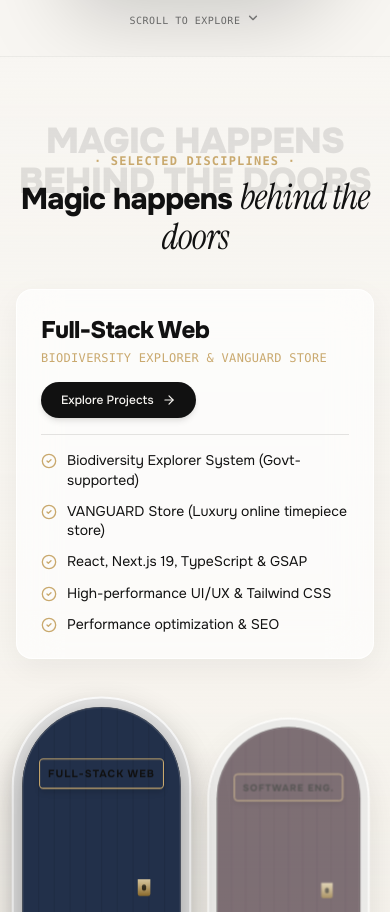
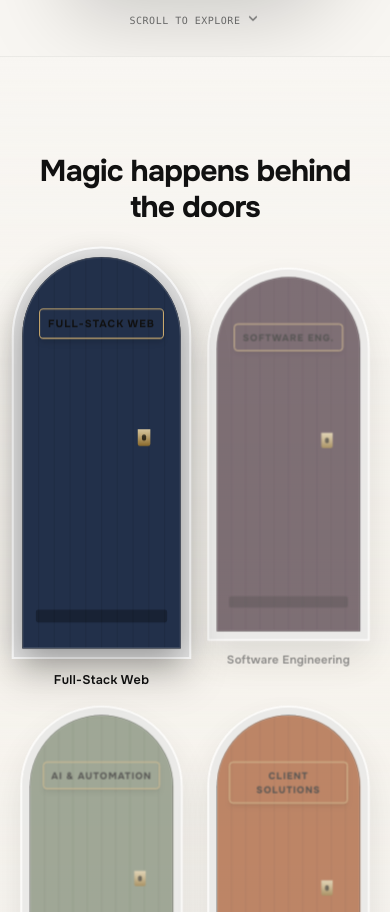
Before and after one commit to meghasajup/Abhinrajp, a React (Vite) app: page / in a window 390 px wide. Shown: the part 1088-2000 px from the top of the page. Built offline with nearby package versions, Linux system fonts and the light colour scheme; a web font is replaced by a local one.

Commit message:
Update name

```diff
--- a/index.html
+++ b/index.html
@@ -4,8 +4,8 @@
     <meta charset="UTF-8" />
     <link rel="icon" type="image/svg+xml" href="/favicon.svg" />
     <meta name="viewport" content="width=device-width, initial-scale=1.0" />
-    <title>Bilal Salmani — Freelance Full-Stack Developer, AI Engineer & Software Architect</title>
-    <meta name="description" content="Bilal Salmani is an independent freelance software engineer and full-stack developer building robust web applications, AI-powered systems, and mobile apps for businesses worldwide." />
+    <title>Abhinraj P — Flutter Developer, UI/UX Developer & App Deployment</title>
+    <meta name="description" content="Abhinraj is an accomplished Flutter Developer and UI/UX Engineer dedicated to building robust, high-performance mobile applications with end-to-end ownership." />
 
     <!-- Google Fonts: Onest, Instrument Serif, Playfair Display, Caveat -->
     <link rel="preconnect" href="https://fonts.googleapis.com" />
--- a/package.json
+++ b/package.json
@@ -1,5 +1,5 @@
 {
-  "name": "bilal-salmani-portfolio",
+  "name": "abhinraj-portfolio",
   "private": true,
   "version": "1.0.0",
   "type": "module",
--- a/src/App.jsx
+++ b/src/App.jsx
@@ -171,7 +171,7 @@ export default function App() {
         >
           <div className="flex flex-col items-center gap-4">
             <span className="font-extrabold text-3xl tracking-tight">
-              Bilal<span className="text-accent">.</span>
+              Abhinraj<span className="text-accent">.</span>
             </span>
             <div className="flex items-center gap-3 font-mono text-xs tracking-widest uppercase text-muted">
               <span className="w-2 h-2 rounded-full bg-accent animate-ping" />
--- a/src/components/BiodiversityCaseStudy.jsx
+++ b/src/components/BiodiversityCaseStudy.jsx
@@ -230,7 +230,7 @@ export default function BiodiversityCaseStudy({ onNavigate, onOpenContact }) {
           onClick={onOpenContact}
           className="inline-flex items-center gap-2 px-6 py-3 rounded-full bg-[#111111] text-[#f8f6f2] dark:bg-[#f8f6f2] dark:text-[#111111] text-xs sm:text-sm font-semibold tracking-wide hover:scale-105 active:scale-95 transition-all shadow-md cursor-pointer"
         >
-          <span>Discuss a Project with Bilal</span>
+          <span>Discuss a Project with Abhinraj</span>
           <ArrowRight className="w-4 h-4" />
         </button>
       </div>
--- a/src/components/ContactPage.jsx
+++ b/src/components/ContactPage.jsx
@@ -17,8 +17,8 @@ export default function ContactPage({ onNavigate }) {
 
   const handleSubmit = (e) => {
     e.preventDefault();
-    const text = `Hi Bilal, my name is ${formData.name || 'Client'}.%0A%0AEmail: ${formData.email}%0APhone: ${formData.phone}%0A%0AProject Scope:%0A${encodeURIComponent(formData.details || "I'd like to talk about a new project.")}`;
-    window.open(`https://wa.me/919897000000?text=${text}`, '_blank');
+    const text = `Hi Abhinraj, my name is ${formData.name || 'Client'}.%0A%0AEmail: ${formData.email}%0APhone: ${formData.phone}%0A%0AProject Scope:%0A${encodeURIComponent(formData.details || "I'd like to talk about a new project.")}`;
+    window.open(`https://wa.me/91000000?text=${text}`, '_blank');
   };
 
   return (
@@ -140,11 +140,11 @@ export default function ContactPage({ onNavigate }) {
               Prefer writing an email directly? Reach out anytime with project specs, RFPs, or contract inquiries.
             </p>
             <a
-              href="mailto:bilalsalmani9897@gmail.com"
+              href="mailto:abhinraj8086@gmail.com"
               className="inline-flex items-center gap-2 px-5 py-2.5 rounded-full bg-black/5 dark:bg-white/5 text-foreground hover:text-accent font-mono text-sm transition-colors border border-black/5 dark:border-white/5"
             >
               <Mail className="w-4 h-4 text-accent" />
-              <span>bilalsalmani9897@gmail.com</span>
+              <span>abhinraj8086@gmail.com</span>
             </a>
           </div>
 
@@ -154,7 +154,7 @@ export default function ContactPage({ onNavigate }) {
             </h3>
             <div className="space-y-3">
               <a
-                href="https://github.com/bilal9897"
+                href="https://github.com/Abhinrajp"
                 target="_blank"
                 rel="noreferrer"
                 className="flex items-center justify-between p-3.5 rounded-2xl bg-black/5 dark:bg-white/5 hover:bg-black/10 dark:hover:bg-white/10 transition-colors text-foreground font-medium text-sm"
@@ -163,11 +163,11 @@ export default function ContactPage({ onNavigate }) {
                   <Github className="w-5 h-5 text-accent" />
                   <span>GitHub</span>
                 </div>
-                <span className="text-xs font-mono text-muted">@bilal9897</span>
+                <span className="text-xs font-mono text-muted">@Abhinrajp</span>
               </a>
 
               <a
-                href="https://www.linkedin.com/in/bilal-salmani-6190ab292/"
+                href="https://www.linkedin.com/in/abhinraj-p/"
                 target="_blank"
                 rel="noreferrer"
                 className="flex items-center justify-between p-3.5 rounded-2xl bg-black/5 dark:bg-white/5 hover:bg-black/10 dark:hover:bg-white/10 transition-colors text-foreground font-medium text-sm"
@@ -176,11 +176,11 @@ export default function ContactPage({ onNavigate }) {
                   <Linkedin className="w-5 h-5 text-accent" />
                   <span>LinkedIn</span>
                 </div>
-                <span className="text-xs font-mono text-muted">in/bilal-salmani</span>
+                <span className="text-xs font-mono text-muted">in/abhinraj</span>
               </a>
 
               <a
-                href="https://www.instagram.com/bilalsalmani.in/"
+                href="https://www.instagram.com/_abhinraj/"
                 target="_blank"
                 rel="noreferrer"
                 className="flex items-center justify-between p-3.5 rounded-2xl bg-black/5 dark:bg-white/5 hover:bg-black/10 dark:hover:bg-white/10 transition-colors text-foreground font-medium text-sm"
@@ -189,7 +189,7 @@ export default function ContactPage({ onNavigate }) {
                   <Instagram className="w-5 h-5 text-accent" />
                   <span>Instagram</span>
                 </div>
-                <span className="text-xs font-mono text-muted">@bilalsalmani.in</span>
+                <span className="text-xs font-mono text-muted">@_abhinraj</span>
               </a>
             </div>
           </div>
--- a/src/components/DoorsSection.jsx
+++ b/src/components/DoorsSection.jsx
@@ -104,57 +104,14 @@ export default function DoorsSection({ onNavigate }) {
         background: 'linear-gradient(180deg, var(--background) 0%, rgba(201, 169, 110, 0.04) 50%, var(--background) 100%)'
       }}
     >
-      {/* Background Pinned Typography */}
-      <div className="absolute top-16 left-0 right-0 text-center select-none pointer-events-none opacity-10 dark:opacity-5">
-        <h2 className="text-4xl sm:text-6xl md:text-8xl font-black uppercase tracking-tight text-foreground">
-          Magic happens behind the doors
-        </h2>
-      </div>
 
       <div className="max-w-[88rem] w-full mx-auto flex flex-col items-center z-10">
 
         {/* Section Heading & Subheading */}
         <div className="text-center mb-8 max-w-2xl">
-          <p className="text-xs sm:text-sm font-mono tracking-widest text-accent font-semibold uppercase mb-2">
-            · Selected Disciplines ·
-          </p>
-          <h2 className="text-3xl sm:text-5xl font-extrabold tracking-tight text-foreground">
-            Magic happens <span className="font-cursive font-normal italic text-4xl sm:text-6xl">behind the doors</span>
+          <h2 className="text-3xl sm:text-5xl font-bold tracking-tight text-foreground">
+            Magic happens behind the doors
           </h2>
-        </div>
-
-        {/* Dynamic Door Info Card */}
-        <div
-          id="dinfo"
-          className="glass-pill rounded-2xl p-6 sm:p-8 max-w-2xl w-full mb-12 shadow-xl border border-white/60 dark:border-white/10 transition-all duration-300"
-        >
-          <div className="flex flex-col sm:flex-row sm:items-center justify-between gap-4 border-b border-black/10 dark:border-white/10 pb-4 mb-4">
-            <div>
-              <h3 className="text-2xl sm:text-3xl font-extrabold text-foreground tracking-tight">
-                {activeDoor.title}
-              </h3>
-              <p className="text-xs sm:text-sm font-mono font-medium tracking-wide text-accent uppercase mt-1">
-                {activeDoor.subtitle}
-              </p>
-            </div>
-
-            <button
-              onClick={(e) => handleOpenDoor(activeDoorIndex, e)}
-              className="inline-flex items-center gap-2 px-5 py-2.5 rounded-full bg-[#111111] text-[#f8f6f2] dark:bg-[#f8f6f2] dark:text-[#111111] text-xs sm:text-sm font-medium transition-all hover:scale-105 active:scale-95 cursor-pointer shadow-md self-start sm:self-center"
-            >
-              <span>Explore Projects</span>
-              <ArrowRight className="w-3.5 h-3.5" />
-            </button>
-          </div>
-
-          <ul className="grid grid-cols-1 sm:grid-cols-2 gap-3 text-sm text-foreground/85">
-            {activeDoor.bullets.map((bullet, idx) => (
-              <li key={idx} className="flex items-start gap-2.5">
-                <CheckCircle2 className="w-4 h-4 text-accent shrink-0 mt-0.5" />
-                <span className="leading-snug">{bullet}</span>
-              </li>
-            ))}
-          </ul>
         </div>
 
         {/* 4 Arched 3D Doors Gallery */}
--- a/src/components/Footer.jsx
+++ b/src/components/Footer.jsx
@@ -109,7 +109,7 @@ export default function Footer({ onOpenContact, onNavigate }) {
             <ul className="space-y-2.5 text-sm">
               <li>
                 <a
-                  href="https://github.com/bilal9897"
+                  href="https://github.com/Abhinrajp"
                   target="_blank"
                   rel="noreferrer"
                   className="inline-flex items-center gap-1.5 text-foreground/80 hover:text-accent transition-colors font-medium"
@@ -120,7 +120,7 @@ export default function Footer({ onOpenContact, onNavigate }) {
               </li>
               <li>
                 <a
-                  href="https://www.linkedin.com/in/bilal-salmani-6190ab292/"
+                  href="https://www.linkedin.com/in/abhinraj-p/"
                   target="_blank"
                   rel="noreferrer"
                   className="inline-flex items-center gap-1.5 text-foreground/80 hover:text-accent transition-colors font-medium"
@@ -131,7 +131,7 @@ export default function Footer({ onOpenContact, onNavigate }) {
               </li>
               <li>
                 <a
-                  href="https://www.instagram.com/bilalsalmani.in/"
+                  href="https://www.instagram.com/_abhinraj/"
                   target="_blank"
                   rel="noreferrer"
                   className="inline-flex items-center gap-1.5 text-foreground/80 hover:text-accent transition-colors font-medium"
@@ -142,7 +142,7 @@ export default function Footer({ onOpenContact, onNavigate }) {
               </li>
               <li>
                 <a
-                  href="mailto:bilalsalmani9897@gmail.com"
+                  href="mailto:abhinraj8086@gmail.com"
                   className="inline-flex items-center gap-1.5 text-foreground/80 hover:text-accent transition-colors font-medium"
                 >
                   <span>Email</span>
@@ -162,7 +162,7 @@ export default function Footer({ onOpenContact, onNavigate }) {
                 <span className="w-1.5 h-1.5 rounded-full bg-emerald-500" />
                 <span>Available for work</span>
               </li>
-              <li>BCA Graduate (2026) · 10+ Projects Built</li>
+              <li>10+ Projects Built</li>
               <li>Karnataka, India · IST (UTC+5:30)</li>
             </ul>
           </div>
@@ -171,12 +171,12 @@ export default function Footer({ onOpenContact, onNavigate }) {
 
         {/* Bottom Bar */}
         <div className="pt-8 flex flex-col sm:flex-row items-center justify-between text-xs text-muted font-medium gap-4">
-          <p>© 2026 Bilal · All rights reserved</p>
+          <p>© 2026 Abhinraj · All rights reserved</p>
           <a
-            href="mailto:bilalsalmani9897@gmail.com"
+            href="mailto:abhinraj8086@gmail.com"
             className="hover:text-foreground transition-colors font-mono"
           >
-            bilalsalmani9897@gmail.com
+            abhinraj8086@gmail.com
           </a>
           <button
             onClick={scrollToTop}
--- a/src/components/HireModal.jsx
+++ b/src/components/HireModal.jsx
@@ -19,8 +19,8 @@ export default function HireModal({ isOpen, onClose }) {
 
   const handleSubmit = (e) => {
     e.preventDefault();
-    const text = `Hi Bilal, my name is ${formData.name || 'Client'}.%0A%0AEmail: ${formData.email}%0APhone: ${formData.phone}%0A%0AProject Details:%0A${encodeURIComponent(formData.message || "I'd like to discuss a new project.")}`;
-    window.open(`https://wa.me/919897000000?text=${text}`, '_blank');
+    const text = `Hi Abhinraj, my name is ${formData.name || 'Client'}.%0A%0AEmail: ${formData.email}%0APhone: ${formData.phone}%0A%0AProject Details:%0A${encodeURIComponent(formData.message || "I'd like to discuss a new project.")}`;
+    window.open(`https://wa.me/918592943588?text=${text}`, '_blank');
     onClose();
   };
 
--- a/src/components/MenuDrawer.jsx
+++ b/src/components/MenuDrawer.jsx
@@ -40,7 +40,7 @@ export default function MenuDrawer({ isOpen, onClose, onNavigate, onOpenContact
       {/* Top Header */}
       <div className="flex items-center justify-between max-w-[88rem] w-full mx-auto">
         <span className="font-extrabold text-2xl tracking-tight">
-          Bilal<span className="text-accent">.</span>
+          Abhinraj<span className="text-accent">.</span>
         </span>
 
         <button
```
Also changed, not shown: 1 other file (tests, documents, lock files or other folders).
